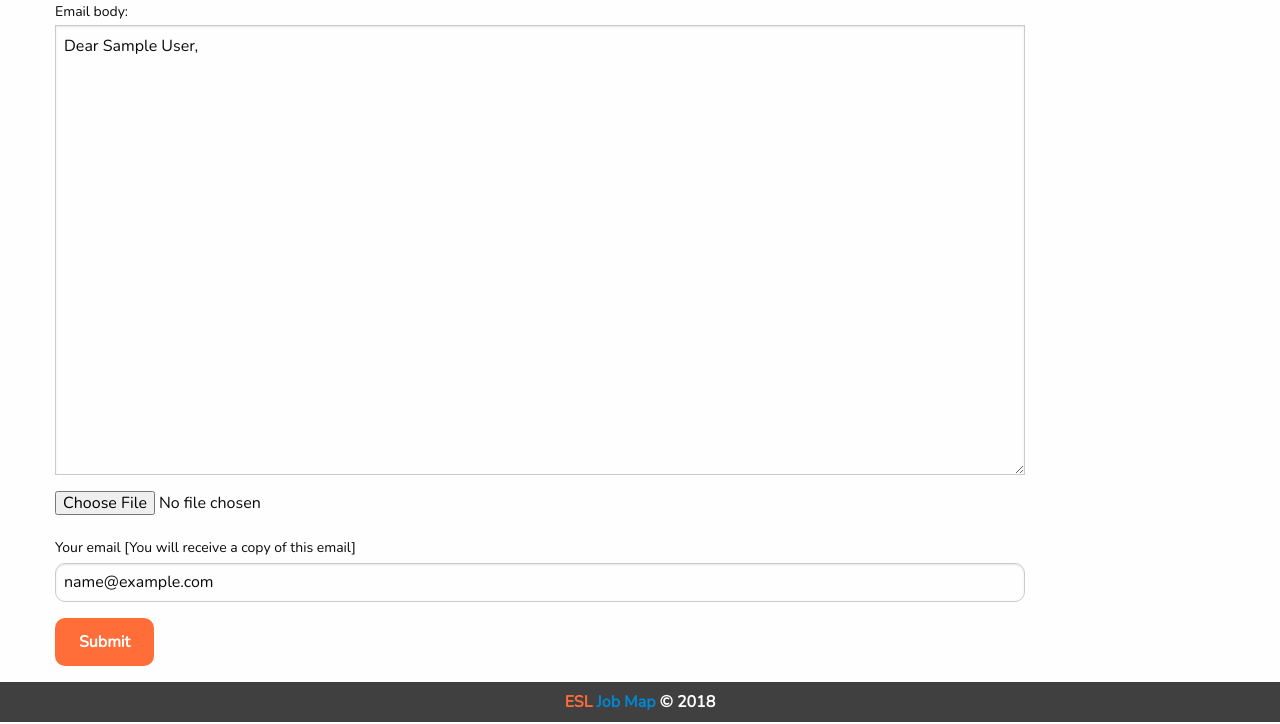
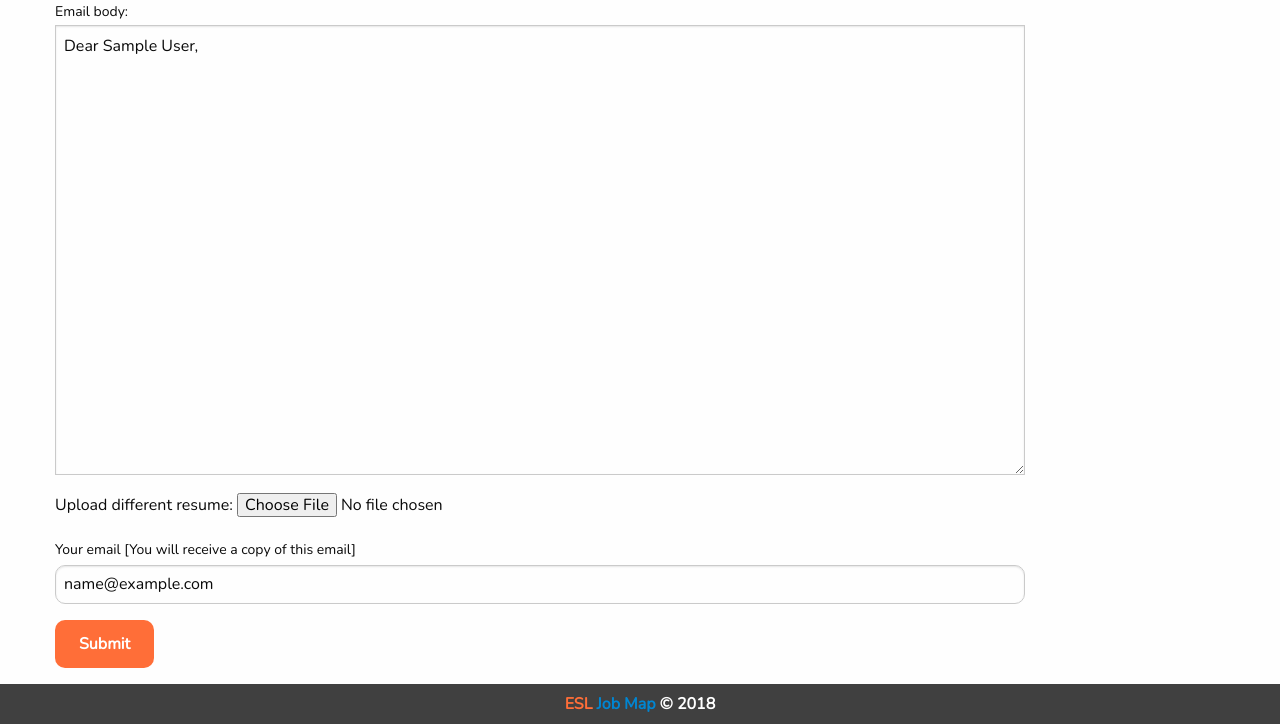
Before and after one commit to nocturnull/esl-job-map, a Django app: page /employment/teacher/apply/1 in a window 1280 px wide. Shown: the part 140-864 px from the top of the page. Run offline with Django 3.2, Linux system fonts and the light colour scheme; a user stored in the database is signed in; tables that the repository leaves empty hold one stand-in row (values such as "Sample post"); some libraries are stand-ins or nearby versions.

Commit message:
Updated application list to match new radio setup, synched up resume file labels, fixed broken signup link.

```diff
--- a/esljobmap/employment/models/job_seeking.py
+++ b/esljobmap/employment/models/job_seeking.py
@@ -29,7 +29,7 @@ class JobApplication(models.Model):
         if self.job_post.is_visible and not self.job_post.is_expired:
             tags += ',open'
         else:
-            tags += ',closed'
+            tags += ',expired'
 
         return tags
 
--- a/esljobmap/employment/templates/teacher/application_form.html
+++ b/esljobmap/employment/templates/teacher/application_form.html
@@ -26,18 +26,18 @@
                     {% elif request.user.is_teacher %}
                         <div>
                             {% if request.user.teacher.has_resume %}
-                                <p>Resume: {{ request.user.teacher.resume }}</p>
-                                <p>Upload different resume:</p>
+                                Existing resume: {{ request.user.teacher.resume }}
                             {% else %}
-                                <p>
-                                    Upload a resume to your
-                                    <a href="{% url 'account_profile' %}" target="_blank">Profile</a>
-                                    to select an existing resume.
-                                </p>
+                                Upload a resume to your
+                                <a href="{% url 'account_profile' %}" target="_blank">Profile</a>
+                                to select an existing resume.
                             {% endif %}
                         </div>
                     {% endif %}
                     <div id="resumeFileUploadField">
+                        {% if request.user.teacher.has_resume %}
+                            <label class="file-label" for="{{ job_form.resume.id_for_label }}">Upload different resume:</label>
+                        {% endif %}
                         <input type="file" name="{{ job_form.resume.html_name }}">
                         {% if resume_error %}
                             <span class="errorlist">A resume is required</span>
--- a/esljobmap/employment/templates/teacher/application_list.html
+++ b/esljobmap/employment/templates/teacher/application_list.html
@@ -14,8 +14,8 @@
                 <span class="checkmark"></span>
             </label>
             <label class="lucid-radio">
-                Closed
-                <input type="radio" name="job-filter-1" value="closed">
+                Expired
+                <input type="radio" name="job-filter-1" value="expired">
                 <span class="checkmark"></span>
             </label>
             <label class="lucid-radio">
--- a/esljobmap/employment/templates/teacher/application_success.html
+++ b/esljobmap/employment/templates/teacher/application_success.html
@@ -11,7 +11,7 @@
         {% if request.user.is_authenticated %}
             <div><a href="{% url 'employment_applications' %}">My Job Applications</a></div>
         {% else %}
-            <div><a href="{% url 'teacher_signup' %}">Sign up to track your job applications on ESL Job Map</a></div>
+            <div><a href="{% url 'applicant_signup' %}">Sign up to track your job applications on ESL Job Map</a></div>
         {% endif %}
     </div>
 
--- a/esljobmap/static/foundation/scss/_site.scss
+++ b/esljobmap/static/foundation/scss/_site.scss
@@ -42,6 +42,7 @@ input[type="file"] {
 @import "module/proprietary";
 @import "module/link";
 @import "module/text";
+@import "module/form";
 
 // ==========================================================================
 // Main Sections
--- /dev/null
+++ b/esljobmap/static/foundation/scss/module/_form.scss
@@ -0,0 +1,8 @@
+// ==========================================================================
+// Form
+// ==========================================================================
+
+.file-label {
+    display: inline-block;
+    font-size: initial;
+}
--- a/esljobmap/templates/registration/signup/index.html
+++ b/esljobmap/templates/registration/signup/index.html
@@ -11,7 +11,7 @@
 
         <div class="grid-x grid-margin-x mt-1">
             <div class="medium-10 cell">
-                <a href="{% url 'teacher_signup' %}" class="primary-button-1">I am a teacher</a>
+                <a href="{% url 'applicant_signup' %}" class="primary-button-1">I am a teacher</a>
                 <a href="{% url 'recruiter_signup' %}" class="primary-button-1">I am a recruiter</a>
             </div>
         </div>
```
Also changed, not shown: esljobmap/account/templates/account/edit_profile_form.html (+5 -6 lines), esljobmap/static/foundation/dist/app.min.css.
